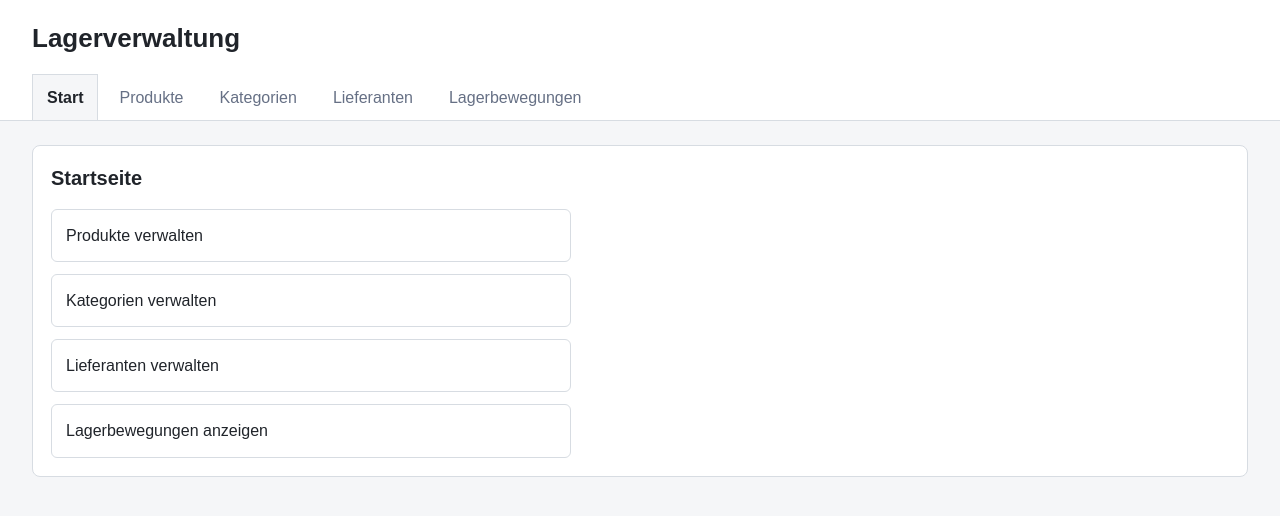
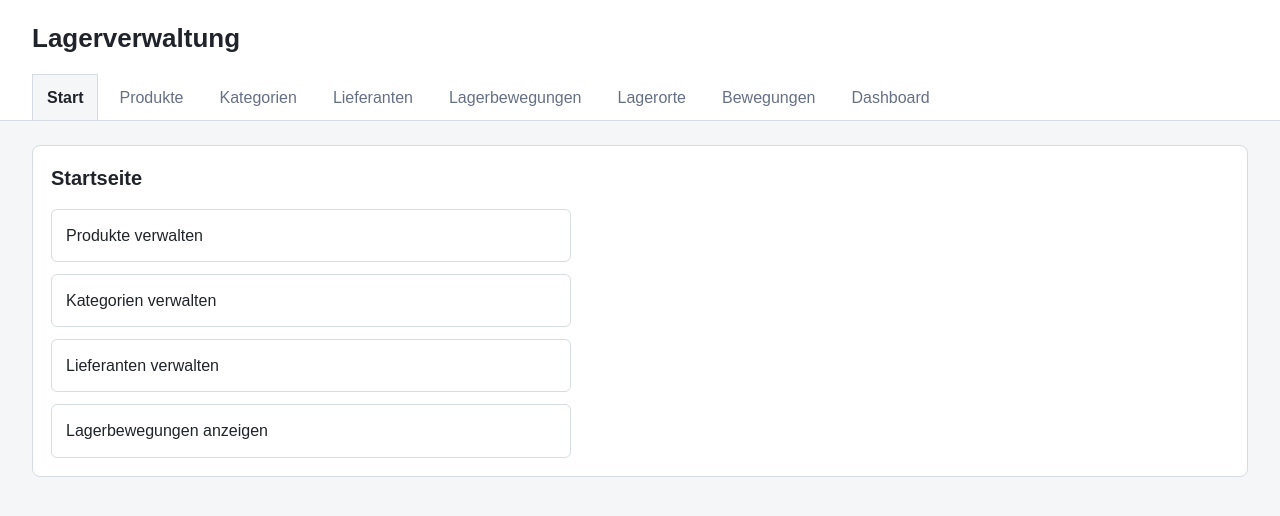
Before and after one commit to Selina212/NeueDatenbankKonzepte, a plain HTML site: page frontend/index.html in a window 1280 px wide. Drawn offline with Linux system fonts and the light colour scheme.

Commit message:
Add links for Lagerorte, Bewegungen, and Dashboard

```diff
--- a/frontend/index.html
+++ b/frontend/index.html
@@ -15,6 +15,9 @@
       <a href="kategorien.html">Kategorien</a>
       <a href="lieferanten.html">Lieferanten</a>
       <a href="lagerbewegungen.html">Lagerbewegungen</a>
+      <a href="lagerorte.html">Lagerorte</a>
+      <a href="bewegungen.html">Bewegungen</a>
+   <a href="dashboard.html">Dashboard</a>
     </nav>
   </header>
 
```
